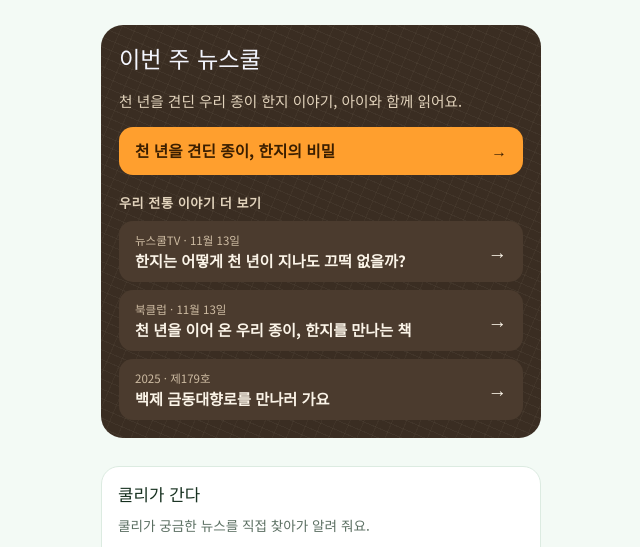
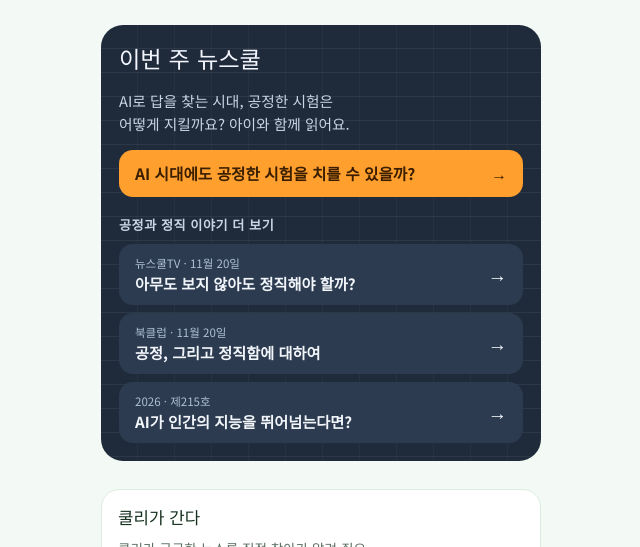
Before and after one commit to newscool-kids/instalink, a plain HTML site: page index.html in a window 1280 px wide. Shown: the part 229-776 px from the top of the page, without its empty margins (319-959 px from the left). Drawn offline with Linux system fonts and the light colour scheme.

Commit message:
제224호 AI 시대 공정한 시험 특집, 쿨리가 간다 어린이 의회로 교체
Co-Authored-By: Claude Opus 5.5 <noreply@anthropic.com>
Claude-Session: https://claude.ai/code/session_019x6XNGjxNwByAUfQ89jEz5

```diff
--- a/index.html
+++ b/index.html
@@ -75,6 +75,16 @@
 .feature.hanji .hlink:hover{background:#584638}
 .feature.hanji .hmeta{color:#CDBBA2}
 .feature.hanji .hlink .arrow{color:#FBF4E8}
+
+.feature.exam{background:#1F2B3A}
+.feature.exam::before{opacity:1;background-image:repeating-linear-gradient(180deg,transparent 0 23px,rgba(214,228,245,.07) 23px 24px),repeating-linear-gradient(90deg,transparent 0 36px,rgba(214,228,245,.04) 36px 37px)}
+.feature.exam p,.feature.exam .hlist h3{color:#C9D5E4;word-break:keep-all}
+.feature.exam .btn.main{word-break:keep-all;line-height:1.4}
+.feature.exam .btn.main.off{color:#C9D5E4;border-color:#3D4F66}
+.feature.exam .hlink{background:#2C3B4F;color:#F2F6FB}
+.feature.exam .hlink:hover{background:#36475E}
+.feature.exam .hmeta{color:#AFBFD3}
+.feature.exam .hlink .arrow{color:#F2F6FB}
 </style>
 <title>뉴스쿨 News'Cool</title>
 <link rel="preconnect" href="https://fonts.googleapis.com">
@@ -190,24 +200,24 @@ footer a{color:var(--green-ink);font-weight:500}
     <p class="tag">초등학생 눈높이로 읽는 진짜 뉴스</p>
   </header>
 
-  <section class="feature hanji">
+  <section class="feature exam">
     <h2>이번 주 뉴스쿨</h2>
-    <p>천 년을 견딘 우리 종이 한지 이야기, 아이와 함께 읽어요.</p>
+    <p>AI로 답을 찾는 시대, 공정한 시험은 어떻게 지킬까요? 아이와 함께 읽어요.</p>
     <div class="btns">
-      <a class="btn main" href="https://www.newscool.co/article-hanji/?utm_source=instagram&amp;utm_medium=social&amp;utm_campaign=2026_hanji&amp;utm_content=profile_hanji_main" target="_blank" rel="noopener">천 년을 견딘 종이, 한지의 비밀 <span aria-hidden="true">→</span></a>
+      <a class="btn main" href="https://www.newscool.co/article-cheatsheet/?utm_source=instagram&amp;utm_medium=social&amp;utm_campaign=2026_ai_cheating&amp;utm_content=profile_cheating_main" target="_blank" rel="noopener">AI 시대에도 공정한 시험을 치를 수 있을까? <span aria-hidden="true">→</span></a>
     </div>
     <div class="hlist">
-      <h3>우리 전통 이야기 더 보기</h3>
-        <a class="hlink" href="https://www.newscool.co/tv-hanji/?utm_source=instagram&amp;utm_medium=social&amp;utm_campaign=2026_hanji&amp;utm_content=profile_hanji_tv" target="_blank" rel="noopener"><span class="hmeta">뉴스쿨TV · 11월 13일</span><span class="htitle">한지는 어떻게 천 년이 지나도 끄떡 없을까?</span><span class="arrow" aria-hidden="true">→</span></a>
-        <a class="hlink" href="https://www.newscool.co/bookclub-hanji/?utm_source=instagram&amp;utm_medium=social&amp;utm_campaign=2026_hanji&amp;utm_content=profile_hanji_bookclub" target="_blank" rel="noopener"><span class="hmeta">북클럽 · 11월 13일</span><span class="htitle">천 년을 이어 온 우리 종이, 한지를 만나는 책</span><span class="arrow" aria-hidden="true">→</span></a>
-        <a class="hlink" href="https://www.newscool.co/article-baekje/?utm_source=instagram&amp;utm_medium=social&amp;utm_campaign=2026_hanji&amp;utm_content=profile_hanji_baekje" target="_blank" rel="noopener"><span class="hmeta">2025 · 제179호</span><span class="htitle">백제 금동대향로를 만나러 가요</span><span class="arrow" aria-hidden="true">→</span></a>
+      <h3>공정과 정직 이야기 더 보기</h3>
+        <a class="hlink" href="https://www.newscool.co/tv-cheatsheet/?utm_source=instagram&amp;utm_medium=social&amp;utm_campaign=2026_ai_cheating&amp;utm_content=profile_cheating_tv" target="_blank" rel="noopener"><span class="hmeta">뉴스쿨TV · 11월 20일</span><span class="htitle">아무도 보지 않아도 정직해야 할까?</span><span class="arrow" aria-hidden="true">→</span></a>
+        <a class="hlink" href="https://www.newscool.co/bookclub-cheatsheet/?utm_source=instagram&amp;utm_medium=social&amp;utm_campaign=2026_ai_cheating&amp;utm_content=profile_cheating_bookclub" target="_blank" rel="noopener"><span class="hmeta">북클럽 · 11월 20일</span><span class="htitle">공정, 그리고 정직함에 대하여</span><span class="arrow" aria-hidden="true">→</span></a>
+        <a class="hlink" href="https://www.newscool.co/article-agi/?utm_source=instagram&amp;utm_medium=social&amp;utm_campaign=2026_ai_cheating&amp;utm_content=profile_cheating_agi" target="_blank" rel="noopener"><span class="hmeta">2026 · 제215호</span><span class="htitle">AI가 인간의 지능을 뛰어넘는다면?</span><span class="arrow" aria-hidden="true">→</span></a>
     </div>
   </section>
 
   <section class="panel cooleygo">
     <h3>쿨리가 간다</h3>
     <span class="sub">쿨리가 궁금한 뉴스를 직접 찾아가 알려 줘요.</span>
-    <a class="btn" href="https://www.newscool.co/cooleygo-2026ksat/?utm_source=instagram&amp;utm_medium=social&amp;utm_campaign=2026_ksat_smartglasses_rerun&amp;utm_content=profile" target="_blank" rel="noopener">수능 시험장에서 안경 쓰면 안 되나요? <span aria-hidden="true">→</span></a>
+    <a class="btn" href="https://www.newscool.co/cooleygo-childrensassembly/?utm_source=instagram&amp;utm_medium=social&amp;utm_campaign=2026_childrens_assembly&amp;utm_content=profile_cooley_assembly" target="_blank" rel="noopener">어린이도 세상을 바꿀 수 있다! <span aria-hidden="true">→</span></a>
   </section>
 
   <section class="stack">
```
